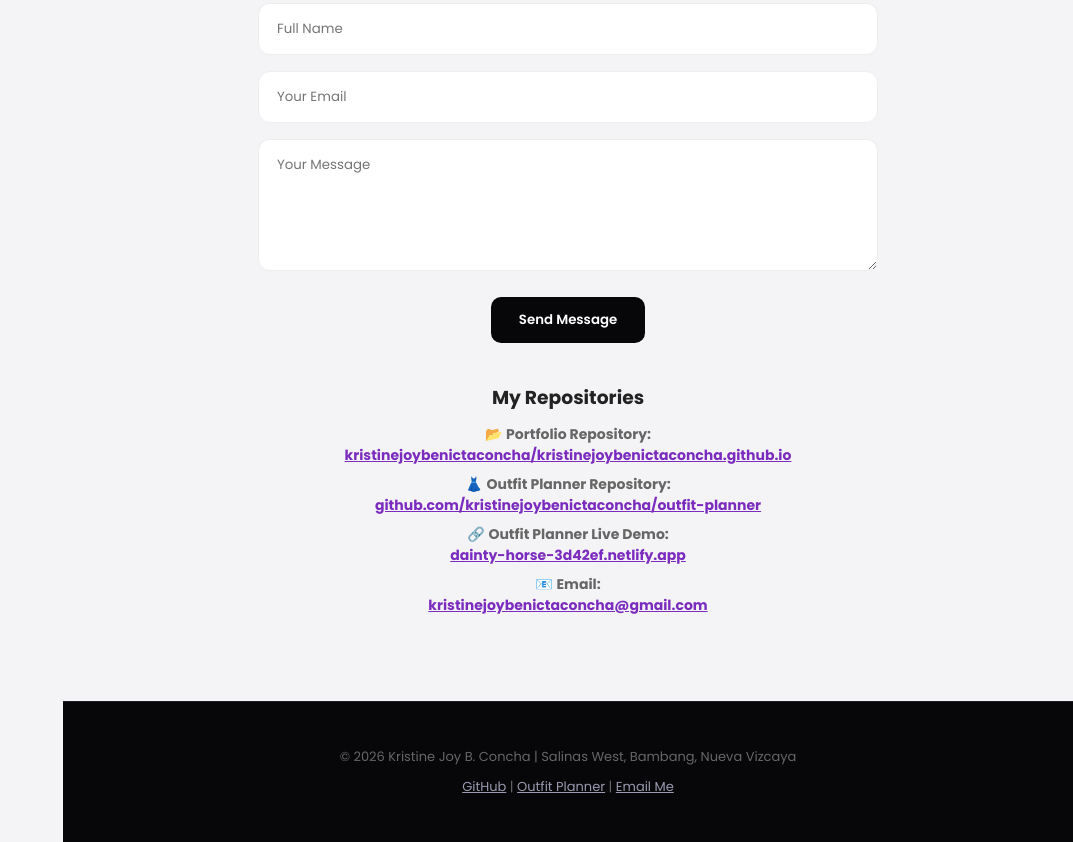
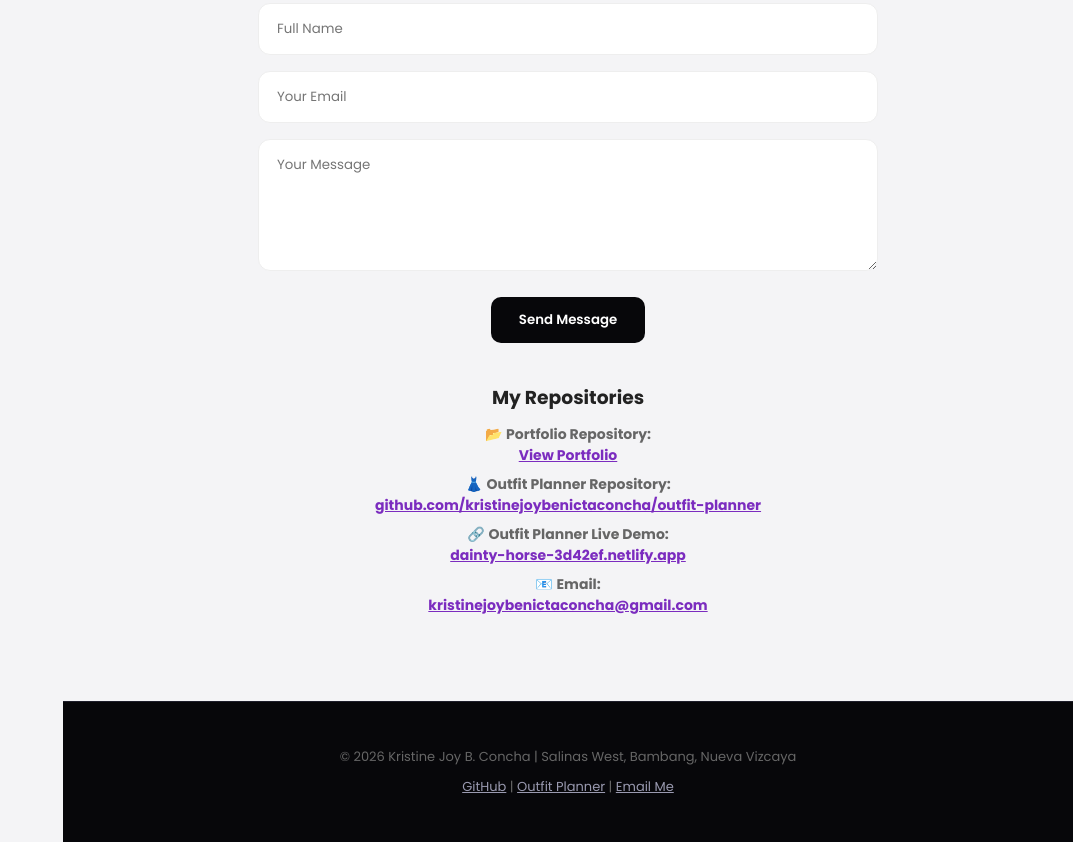
Before and after one commit to kristinejoybenictaconcha/kristinejoybenictaconcha.github.io, a plain HTML site: page index.html in a window 1280 px wide. Shown: the part 3980-4822 px from the top of the page, without its empty margins (207-1280 px from the left). Drawn offline with Linux system fonts and the light colour scheme.

Commit message:
Update index.html

```diff
--- a/index.html
+++ b/index.html
@@ -84,7 +84,7 @@
     <h3 style="margin-bottom:12px;">My Repositories</h3>
     <p style="font-size:14px;color:var(--muted);margin-bottom:8px;">
       📂 <b>Portfolio Repository:</b><br>
-      <a href="https://github.com/kristinejoybenictaconcha/kristinejoybenictaconcha.github.io" target="_blank" style="color:#7b2cbf;font-weight:700;">kristinejoybenictaconcha/kristinejoybenictaconcha.github.io</a>
+      <a href="https://github.com/kristinejoybenictaconcha/kristinejoybenictaconcha.github.io" target="_blank" style="color:#7b2cbf;font-weight:700;">View Portfolio</a>
     </p>
     <p style="font-size:14px;color:var(--muted);margin-bottom:8px;">
       👗 <b>Outfit Planner Repository:</b><br>
```
